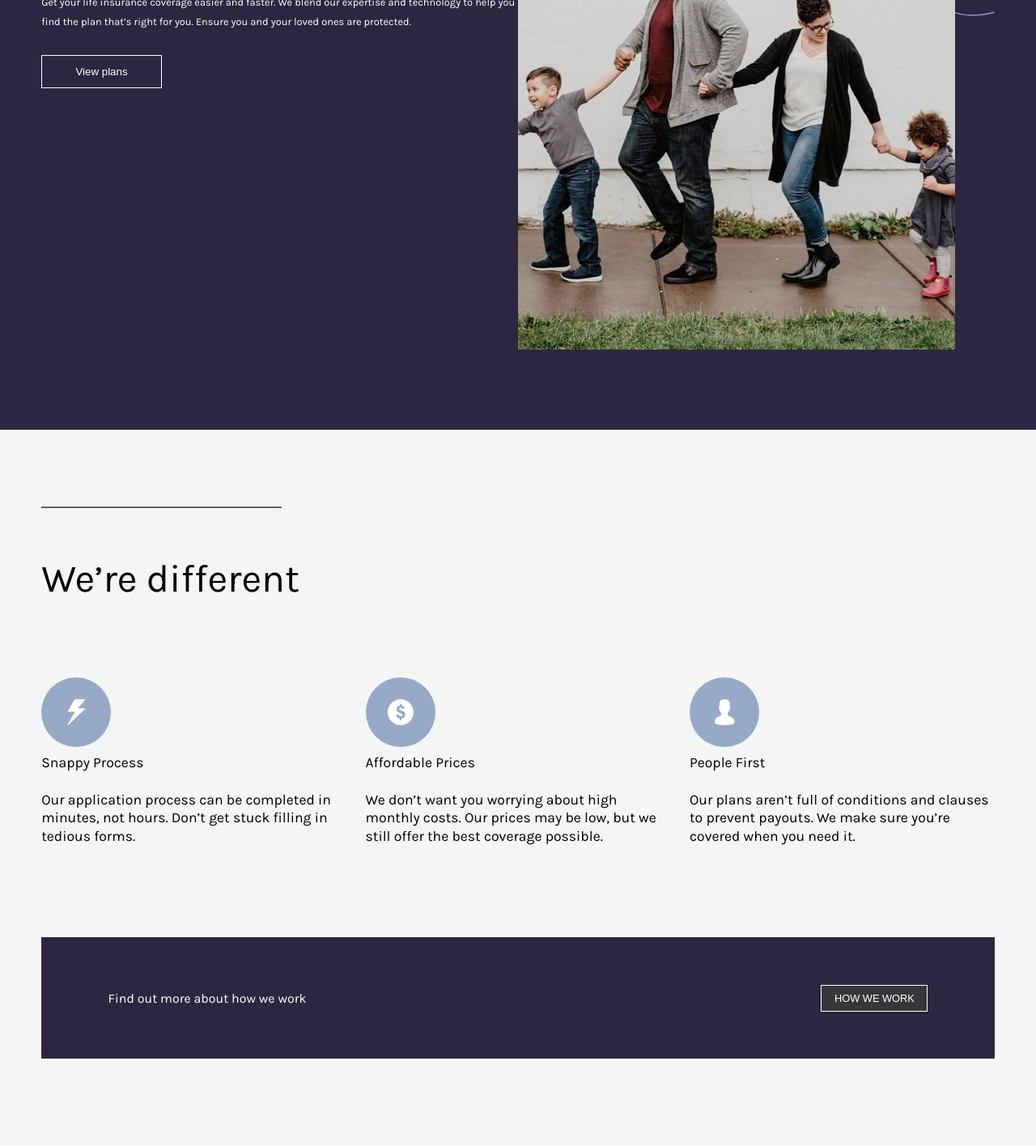
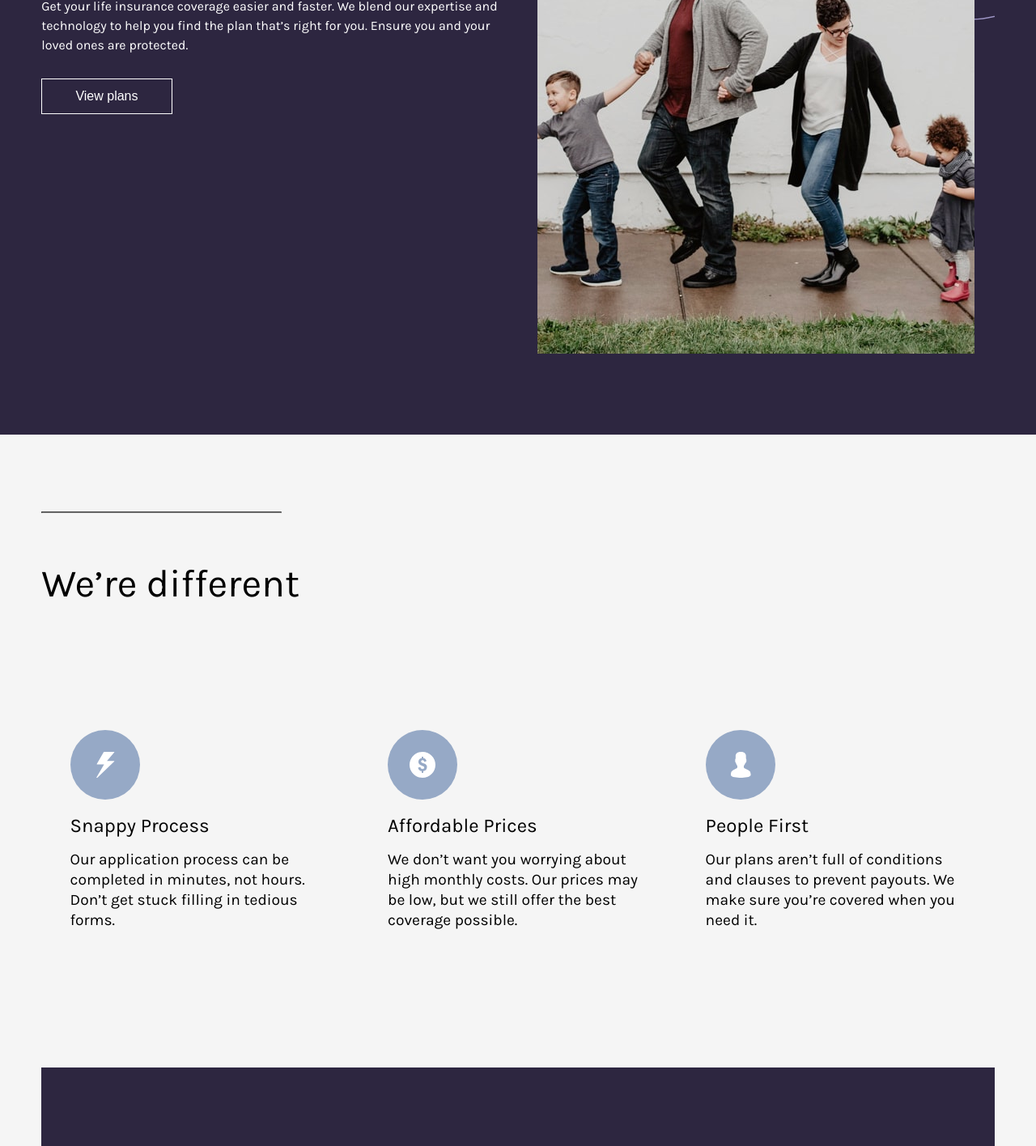
Before and after one commit to qingwen-kb/FEM-Insure-landing, a plain HTML site: page index.html in a window 1280 px wide. Shown: the part 362-1778 px from the top of the page at 81% size. Drawn offline with Linux system fonts and the light colour scheme.

Commit message:
Fixed Navbar and Fontsize

```diff
--- a/index.html
+++ b/index.html
@@ -81,7 +81,7 @@
               </g>
             </svg>
             <p class="cards-header">Snappy Process</p>
-            <p>
+            <p class="cards-description">
               Our application process can be completed in minutes, not hours.
               Don’t get stuck filling in tedious forms.
             </p>
@@ -99,7 +99,7 @@
               </g>
             </svg>
             <p class="cards-header">Affordable Prices</p>
-            <p>
+            <p class="cards-description">
               We don’t want you worrying about high monthly costs. Our prices
               may be low, but we still offer the best coverage possible.
             </p>
@@ -117,7 +117,7 @@
               </g>
             </svg>
             <p class="cards-header">People First</p>
-            <p>
+            <p class="cards-description">
               Our plans aren’t full of conditions and clauses to prevent
               payouts. We make sure you’re covered when you need it.
             </p>
--- a/style.css
+++ b/style.css
@@ -7,7 +7,7 @@
 
 body {
   font-family: "Karla", sans-serif;
-  font-size: 16px;
+  font-size: 18px;
   background: #f5f5f5;
 }
 
@@ -38,21 +38,22 @@ nav {
 }
 
 .nav-brand {
-  font-size: larger;
+  font-size: 1.5rem;
   text-decoration: none;
   color: black;
+  width: 100%;
   flex: 1 1 30%;
 }
 
 .navbar-nav {
   display: flex;
   flex-flow: row nowrap;
-  margin-left: auto !important;
-  flex: 1 1 70%;
+  float: right;
 }
 
 .nav-item a {
   display: block;
+  font-size: 1.2rem;
   text-decoration: none;
   color: black;
   text-align: center;
@@ -116,13 +117,14 @@ header nav ul li {
 .intro-left p {
   padding: 1% 0% 5%;
   line-height: 1.5rem;
-  font-size: 0.8rem;
+  font-size: 1rem;
 }
 
 .intro-left button {
   border: 1px solid white;
   padding: 2% 7%;
   background: hsl(256, 26%, 20%);
+  font-size: 1rem;
   color: white;
 }
 
@@ -139,6 +141,7 @@ header nav ul li {
   background-repeat: no-repeat;
   background-size: contain;
   background-position: right top;
+  text-align: center;
   flex: 1 1 50%;
 }
 
@@ -163,28 +166,27 @@ header nav ul li {
 }
 .cards {
   margin: 3% 0 8%;
+
   display: flex;
 }
 
 .cards-header {
-  font-size: 1.4rem;
-  padding: 5% 0;
+  font-size: 1.5rem;
+  align-items: center;
+
+  margin-top: 4%;
 }
-.cards p {
-  font-size: 1.1rem;
-  padding: 1% 0 5%;
+.cards-description {
+  font-size: 1.2rem;
+  padding: 5% 0 5% 0;
   line-height: 1.3;
+  height: auto;
 }
 
-.card-1 {
-  flex: 1 1 30%;
-}
-
-.card-2 {
-  margin: 0 2%;
-  flex: 1 1 30%;
-}
+.card-1,
+.card-2,
 .card-3 {
+  margin: 5% 3%;
   flex: 1 1 30%;
 }
 
@@ -192,7 +194,7 @@ header nav ul li {
   display: flex;
   background: hsl(256, 26%, 20%);
   color: white;
-  padding: 5% 7%;
+  padding: 10% 7%;
   justify-content: center;
   align-items: center;
 }
@@ -200,9 +202,10 @@ header nav ul li {
 .cta-left {
   flex: 1 1 80%;
 }
-.cta-left h2 {
+.find-out {
   width: 100%;
-  font-size: 2.5rem;
+  font-size: 3.5rem;
+  line-height: 1.2;
 }
 .cta-right {
   flex: 1 1 50%;
@@ -212,8 +215,9 @@ header nav ul li {
   padding: 2% 4%;
   background: hsl(252, 4%, 22%);
   color: white;
-  font-size: 0.8rem;
+  font-size: 1em;
   float: right;
+  margin-top: 5%;
 }
 
 footer {
@@ -275,30 +279,48 @@ footer {
     flex-direction: column;
     text-align: center;
   }
+  .cards-description {
+    padding: 2% 5%;
+    font-size: 1.1rem;
+  }
+  .cards-header {
+    padding-top: 0;
+    font-size: 1.3rem;
+    align-items: center;
+    text-align: center;
+  }
   #about h3 {
     text-align: center;
+  }
+  .about-header {
+    font-size: 2rem;
   }
   .cta {
     flex-direction: column;
     text-align: center;
   }
-  .cta-left h2 {
-    font-size: 2.5rem;
+  .find-out {
+    font-size: 2.2rem;
   }
   .cta-right {
     margin-top: 4%;
+  }
+  .cta-right button {
+    font-size: 1rem;
   }
   .footer-header {
     flex-direction: column;
     justify-content: center;
   }
+
+  .footer-header p {
+    text-align: center;
+  }
   .social-media {
     width: 100%;
     justify-content: center;
   }
-  .cards p {
-    font-size: 14px;
-  }
+
   .footer-col {
     flex-direction: column;
     text-align: center;
```
